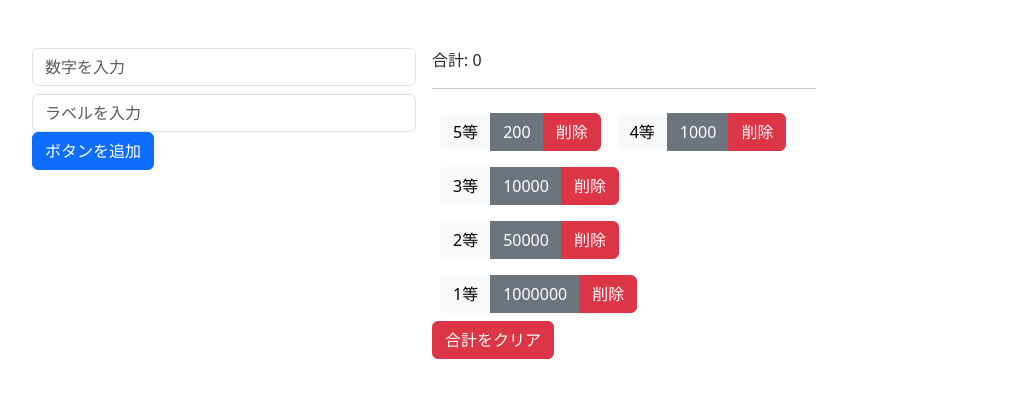
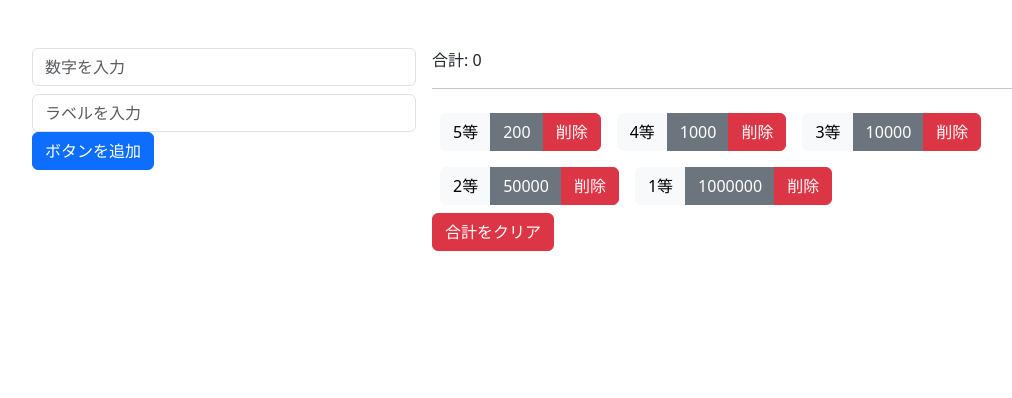
Before and after one commit to akanya-sis/lottery-couting-simulator, a plain HTML site: page index.html in a window 1280 px wide. Shown: the whole page, without its empty margins (16-1028 px from the left). Drawn offline with nearby package versions, Linux system fonts and the light colour scheme.

Commit message:
Update index.html

```diff
--- a/index.html
+++ b/index.html
@@ -25,7 +25,7 @@
             </div>
         </div>
 
-        <div class="col-md-5 col-lg-4">
+        <div class="col-md-7 col-lg-6">
             <div>
                 合計: <span id="total">0</span>
             </div>
```
